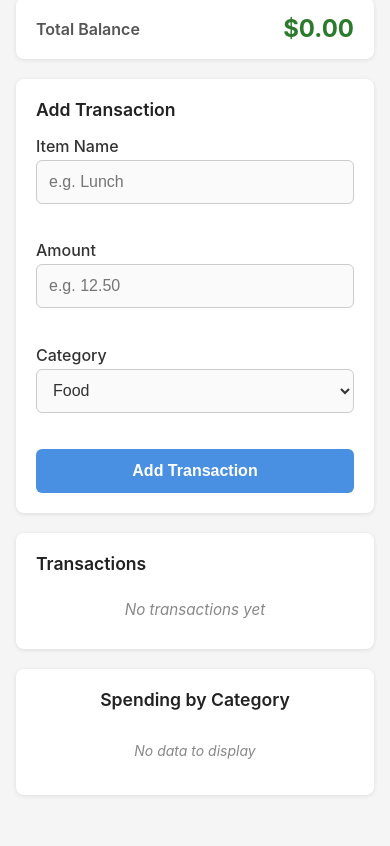
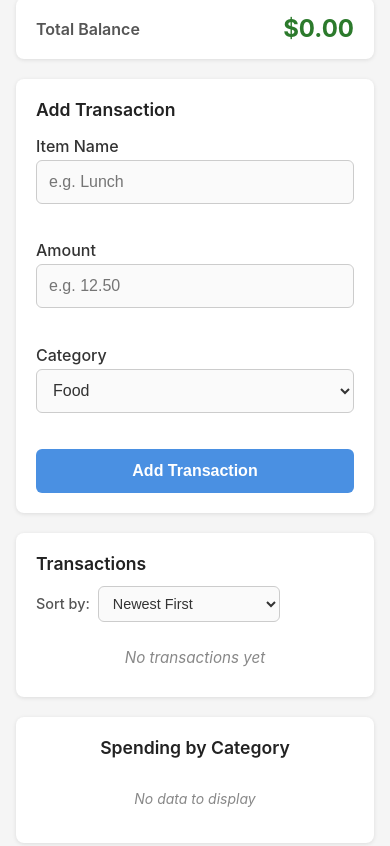
Before and after one commit to kinanps/CodingCamp-11May26-kinantapradanasaleh, a website: page index.html in a window 390 px wide. Shown: the part 96-942 px from the top of the page. Before the commit the page ends 907 px from the top, so only its background shows below. Drawn offline with nearby package versions, Linux system fonts and the light colour scheme.

Commit message:
feat: implement responsive expense tracker dashboard with CSS styling, HTML structure, and core JS functionality

```diff
--- a/css/styles.css
+++ b/css/styles.css
@@ -229,6 +229,38 @@ button[type="submit"]:active {
 /* ============================================================
    Transaction List
    ============================================================ */
+.list-header {
+  display: flex;
+  justify-content: space-between;
+  align-items: center;
+  margin-bottom: 16px;
+  flex-wrap: wrap;
+  gap: 12px;
+}
+
+.list-header h2 {
+  margin-bottom: 0;
+}
+
+.sort-controls {
+  display: flex;
+  align-items: center;
+  gap: 8px;
+}
+
+.sort-controls label {
+  font-size: 0.9rem;
+  color: var(--text-muted);
+}
+
+.sort-controls select {
+  min-height: 36px;
+  min-width: auto;
+  padding: 6px 10px;
+  font-size: 0.9rem;
+  width: auto;
+}
+
 #transaction-list {
   list-style: none;
   max-height: 320px;
--- a/index.html
+++ b/index.html
@@ -62,7 +62,19 @@
 
     <!-- Transaction List -->
     <section id="transaction-list-section">
-      <h2>Transactions</h2>
+      <div class="list-header">
+        <h2>Transactions</h2>
+        <div class="sort-controls">
+          <label for="sort-select">Sort by:</label>
+          <select id="sort-select">
+            <option value="date-desc">Newest First</option>
+            <option value="date-asc">Oldest First</option>
+            <option value="amount-desc">Amount (High to Low)</option>
+            <option value="amount-asc">Amount (Low to High)</option>
+            <option value="category">Category</option>
+          </select>
+        </div>
+      </div>
       <ul id="transaction-list">
         <!-- populated by renderList() -->
       </ul>
--- a/js/app.js
+++ b/js/app.js
@@ -31,6 +31,7 @@ export const CATEGORY_COLORS = {
  * @type {Array<{id: string, itemName: string, amount: number, category: string, createdAt: number}>}
  */
 let transactions = [];
+let currentSort = 'date-desc';
 
 // Export a getter so tests can read the current state without
 // directly mutating the module variable.
@@ -380,8 +381,25 @@ export function renderList() {
     return;
   }
 
-  // Render newest-first without mutating the original array.
-  [...transactions].reverse().forEach((tx) => {
+  // Render according to current sort without mutating the original array.
+  let displayList = [...transactions];
+  displayList.sort((a, b) => {
+    switch (currentSort) {
+      case 'date-asc':
+        return a.createdAt - b.createdAt;
+      case 'amount-desc':
+        return b.amount - a.amount;
+      case 'amount-asc':
+        return a.amount - b.amount;
+      case 'category':
+        return a.category.localeCompare(b.category);
+      case 'date-desc':
+      default:
+        return b.createdAt - a.createdAt;
+    }
+  });
+
+  displayList.forEach((tx) => {
     const li = document.createElement('li');
     li.dataset.id = tx.id;
 
@@ -654,6 +672,15 @@ export function init() {
     form.addEventListener('submit', handleFormSubmit);
   }
 
+  // 4. Attach sort change handler
+  const sortSelect = document.getElementById('sort-select');
+  if (sortSelect) {
+    sortSelect.addEventListener('change', (e) => {
+      currentSort = e.target.value;
+      renderList();
+    });
+  }
+
   // 4. Paint initial state
   renderAll();
 }
```
